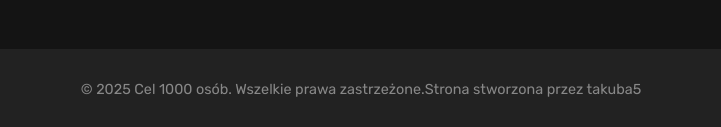
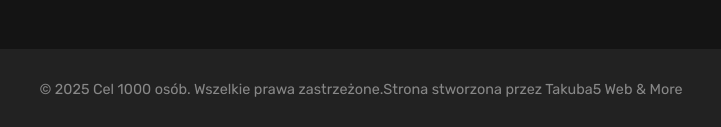
Before and after one commit to cel1000/cel1000, a plain HTML site: page index.html in a window 1280 px wide. Shown: the part 751-878 px from the top of the page, 279-1000 px from the left. Drawn offline with Linux system fonts and the light colour scheme.

Commit message:
Update index.html

```diff
--- a/index.html
+++ b/index.html
@@ -149,7 +149,7 @@
   </section>
 
   <footer>
-    &copy; 2025 Cel 1000 osób. Wszelkie prawa zastrzeżone.Strona stworzona przez takuba5
+    &copy; 2025 Cel 1000 osób. Wszelkie prawa zastrzeżone.Strona stworzona przez Takuba5 Web & More
   </footer>
 
   <!-- JS: Fade out preloader -->
```
